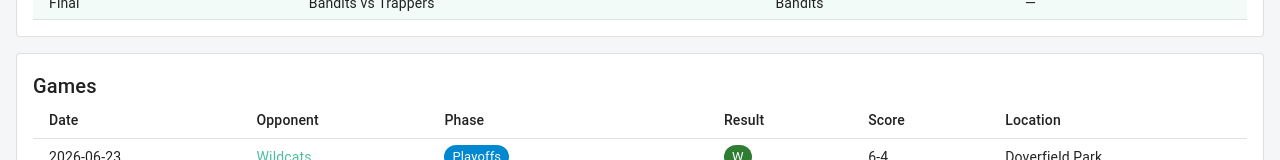
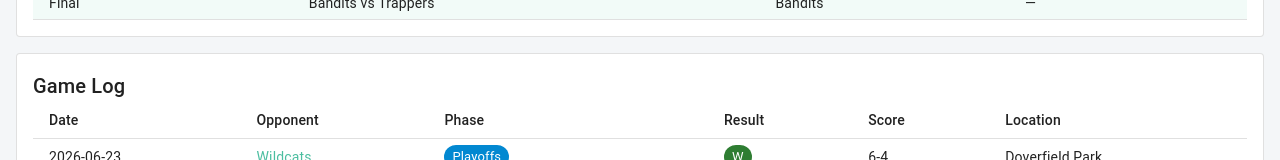
Before and after one commit to ZedLove/trappers-stats, a React (Vite) app: page /games in a window 1280 px wide. Shown: the part 617-777 px from the top of the page. Built offline with nearby package versions, Linux system fonts and the light colour scheme.

Commit message:
fix: rename games section title to Game Log to avoid duplicate heading

```diff
--- a/src/site/pages/GamesPage.tsx
+++ b/src/site/pages/GamesPage.tsx
@@ -103,7 +103,7 @@ export default function GamesPage() {
       )}
       <Paper variant="outlined" sx={{ p: 2 }}>
         <Typography variant="h6" component="h2">
-          Games
+          Game Log
         </Typography>
         {games.length === 0 ? (
           <EmptyState
```
